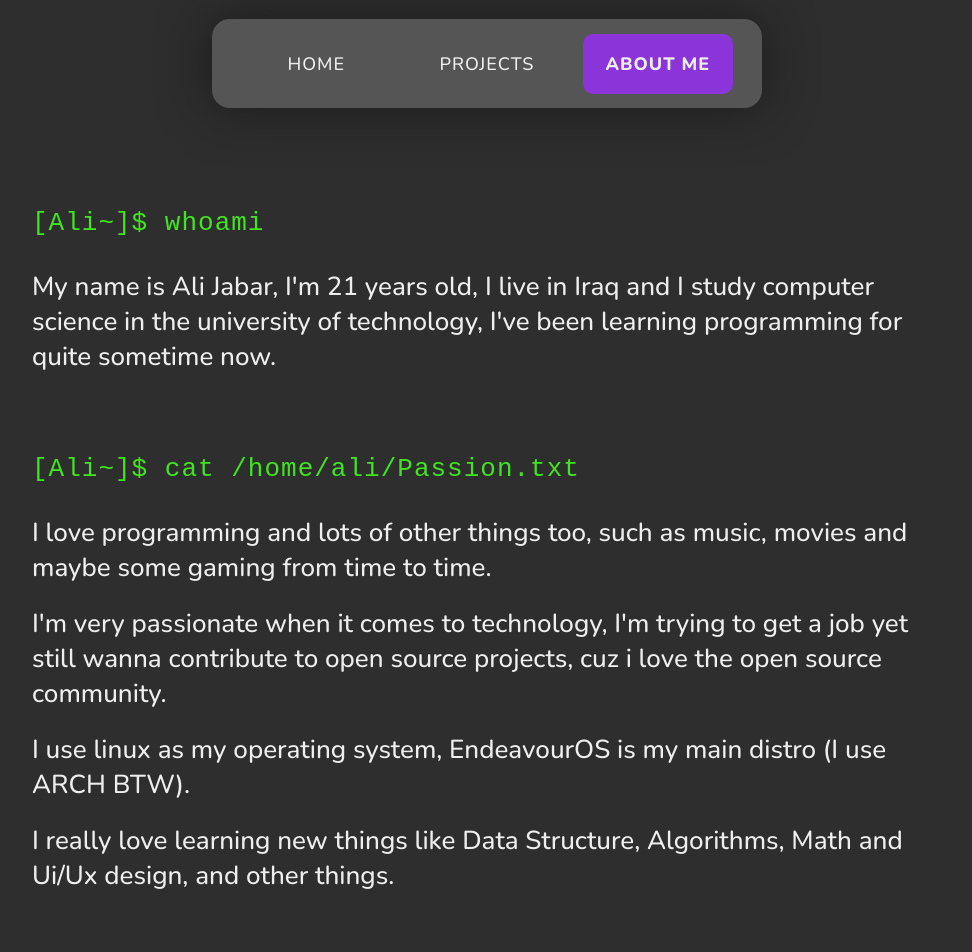
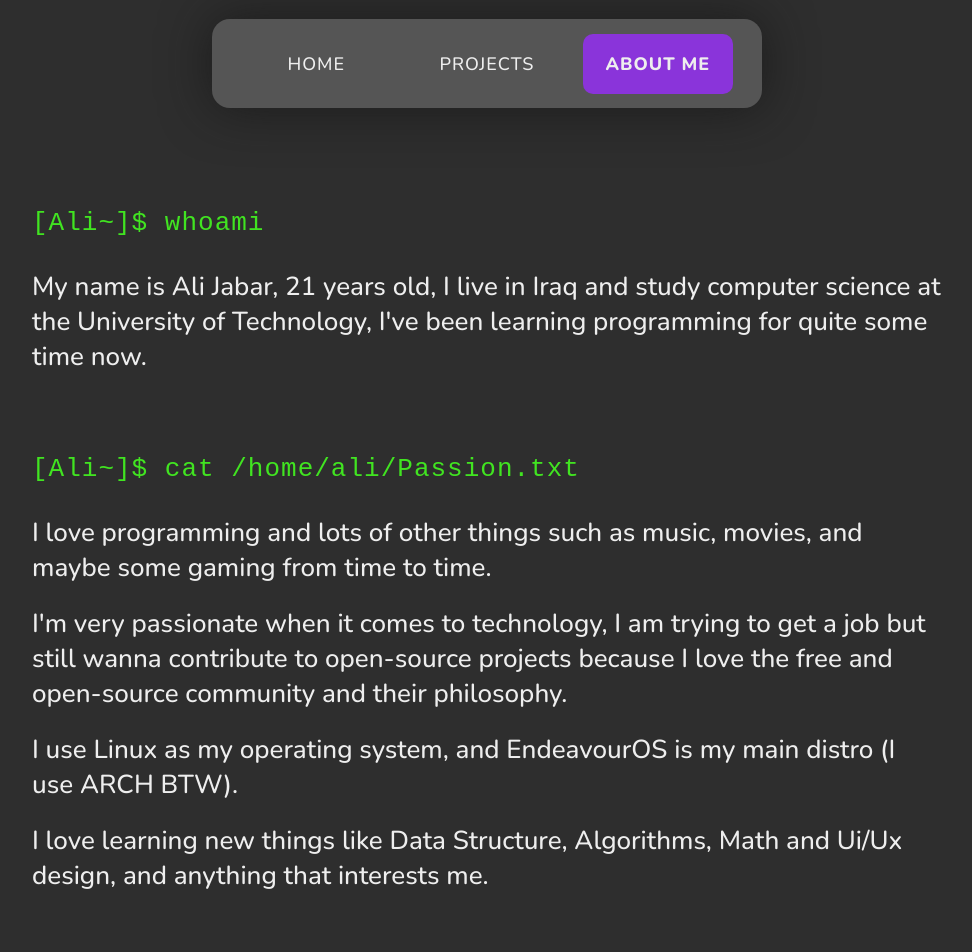
Before and after one commit to sharon-xa/my-portfolio, a React (Create React App) app: page /about-me in a window 1280 px wide. Shown: the top 952 px of the page, without its empty margins (153-1125 px from the left). Built offline with nearby package versions, Linux system fonts and the light colour scheme.

Commit message:
rewrite my personal information with help of grammarly

```diff
--- a/src/components/About/AboutMe.js
+++ b/src/components/About/AboutMe.js
@@ -7,29 +7,30 @@ const AboutMe = () => {
          <section className={classes.section}>
             <InfoCard commandUsed="whoami" path="">
                <p>
-                  My name is Ali Jabar, I'm 21 years old, I live in Iraq and I
-                  study computer science in the university of technology, I've
-                  been learning programming for quite sometime now.
+                  My name is Ali Jabar, 21 years old, I live in Iraq and study
+                  computer science at the University of Technology, I've been
+                  learning programming for quite some time now.
                </p>
             </InfoCard>
 
             <InfoCard commandUsed="cat" path="/home/ali/Passion.txt">
                <p className={classes.passion}>
-                  I love programming and lots of other things too, such as
-                  music, movies and maybe some gaming from time to time.
+                  I love programming and lots of other things such as music,
+                  movies, and maybe some gaming from time to time.
                </p>
                <p className={classes.passion}>
-                  I'm very passionate when it comes to technology, I'm trying to
-                  get a job yet still wanna contribute to open source projects,
-                  cuz i love the open source community.
+                  I'm very passionate when it comes to technology, I am trying
+                  to get a job but still wanna contribute to open-source
+                  projects because I love the free and open-source community and
+                  their philosophy.
                </p>
                <p className={classes.passion}>
-                  I use linux as my operating system, EndeavourOS is my main
+                  I use Linux as my operating system, and EndeavourOS is my main
                   distro (I use ARCH BTW).
                </p>
                <p className={classes.passion}>
-                  I really love learning new things like Data Structure,
-                  Algorithms, Math and Ui/Ux design, and other things.
+                  I love learning new things like Data Structure, Algorithms,
+                  Math and Ui/Ux design, and anything that interests me.
                </p>
             </InfoCard>
 
--- a/src/components/Footer.js
+++ b/src/components/Footer.js
@@ -80,7 +80,8 @@ const Footer = () => {
                <p>🄯 Website code under (MIT License)</p>
                <p>This Website Made With React · Hosted on Firebase</p>
                <p>
-            If you encounter any bug you can report it by sending me an&nbsp;
+                  If you encounter any bug, you can report it by sending me
+                  an&nbsp;
                   <a
                      href="mailto:ali93456@gmail.com?subject=A Bug Report"
                      className={classes.myEmail}
--- a/src/components/Home/Skills/Skills.js
+++ b/src/components/Home/Skills/Skills.js
@@ -22,7 +22,7 @@ const Skills = () => {
          <Skill folderTitle="CSS3" skillsFiles={cssSkills} />
          <Skill folderTitle="JavaScript" skillsFiles={javaScriptSkills} />
          <Skill
-            folderTitle="LibrariesAndFramworks"
+            folderTitle="LibrariesAndFrameworks"
             skillsFiles={librariesSkills}
          />
          <Skill folderTitle="OtherSkills" skillsFiles={otherSkills} />
--- a/src/components/Projects/projectsArray.js
+++ b/src/components/Projects/projectsArray.js
@@ -11,7 +11,7 @@ const allMyProjects = [
       name: "Bankist website",
       image: BankistWebsite,
       description:
-         "A bank website to showcase the services that the bank is providing for the costumers and other things.",
+         "A website showcases the services that the bank is providing for the customers.",
       codeLink: "https://github.com/sharonye0/BankistWebsite",
       demoLink: "https://bankist-website-testing.netlify.app/",
    },
@@ -20,7 +20,7 @@ const allMyProjects = [
       name: "Bankist application",
       image: Bankist,
       description:
-         "This is a banking application you can use it to deposite money, send money or ask for a loan.",
+         "A banking application you can use it to deposit money, Send money or ask for a loan.",
       codeLink: "https://github.com/sharonye0/Bankist",
       demoLink: "https://bankist-application-testing.netlify.app/",
    },
@@ -29,7 +29,7 @@ const allMyProjects = [
       name: "Mapty",
       image: Mapty,
       description:
-         "A running and cycling application for people who love running, It's a workout planner, you can open the app choose a location and set some info about the workout then pin that workout to the map.",
+         "A running and cycling application for people who love running, It’s a workout planner, You can open the app, Choose a location and set some info about the workout pin that workout to the map.",
       codeLink: "https://github.com/sharonye0/Mapty",
       demoLink: "https://mapty-testing.netlify.app/",
    },
@@ -38,7 +38,7 @@ const allMyProjects = [
       name: "Forkify",
       image: Forkify,
       description:
-         "You can use this website to get a recipe about any kind of food you want, and if you liked the recipe you can bookmark it.",
+         "You can use this website to get a recipe for any kind of food you want, and if you like the recipe, You can bookmark it.",
       codeLink: "https://github.com/sharonye0/Forkify",
       demoLink: "https://forkify-application-testing.netlify.app/",
    },
@@ -47,7 +47,7 @@ const allMyProjects = [
       name: "Food Order App",
       image: FoodOrder,
       description:
-         "A simple application build with react, you can use this app to add food to your cart and then order the food you added to the cart.",
+         "A simple application built with React, You can use this app to add food to your cart and then order the food you added to the cart.",
       codeLink: "https://github.com/sharonye0/food-order-app",
       demoLink: "https://food-order-app-testing.netlify.app/",
    },
@@ -56,7 +56,7 @@ const allMyProjects = [
       name: "ReduxStore",
       image: ReduxStore,
       description:
-         "An application to purchase phones, this application is build using react, redux and connected to firebase simple database.",
+         "An application to purchase phones This application is built with React and Redux, and connected to a simple firebase database.",
       codeLink: "https://github.com/sharonye0/ReduxStore",
       demoLink: "https://redux-store-testing.netlify.app/",
    },
```
Lines whose indentation alone changed are shown as unchanged.
